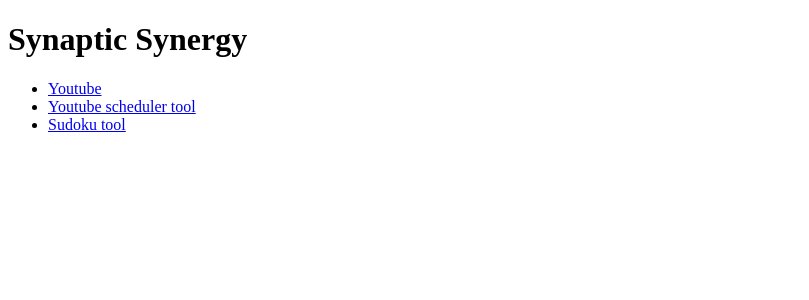
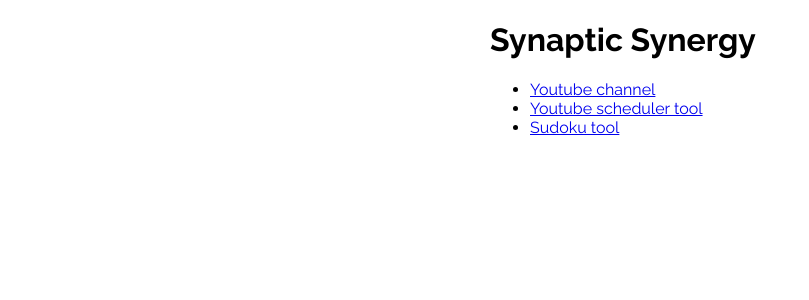
Before and after one commit to synaptic-synergy/synaptic-synergy.github.io, a SvelteKit app: page / in a window 1280 px wide. Shown: the top 300 px of the page, without its empty margins (0-809 px from the left). Built offline with nearby package versions, Linux system fonts and the light colour scheme.

Commit message:
add font

```diff
--- a/src/app.html
+++ b/src/app.html
@@ -9,4 +9,12 @@
 	<body data-sveltekit-preload-data="hover">
 		<div style="display: contents">%sveltekit.body%</div>
 	</body>
+	<style>
+		@import url('https://fonts.googleapis.com/css2?family=Raleway:ital,wght@0,100..900;1,100..900&display=swap');
+		html {
+			font-family: 'Raleway', sans-serif;
+			font-optical-sizing: auto;
+			font-style: normal;
+		}
+	</style>
 </html>
--- a/src/routes/+page.svelte
+++ b/src/routes/+page.svelte
@@ -1,6 +1,15 @@
-<h1>Synaptic Synergy</h1>
-<ul>
-    <li><a href="https://www.youtube.com/@Synaptic-Synergy">Youtube</a></li>
-    <li><a href="scheduler">Youtube scheduler tool</a></li>
-    <li><a href="sudoku">Sudoku tool</a></li>
-</ul>
+<main>
+	<h1>Synaptic Synergy</h1>
+	<ul>
+		<li><a href="https://www.youtube.com/@Synaptic-Synergy">Youtube channel</a></li>
+		<li><a href="scheduler">Youtube scheduler tool</a></li>
+		<li><a href="sudoku">Sudoku tool</a></li>
+	</ul>
+</main>
+
+<style>
+	main {
+		max-width: 300px;
+		margin: auto;
+	}
+</style>
```
